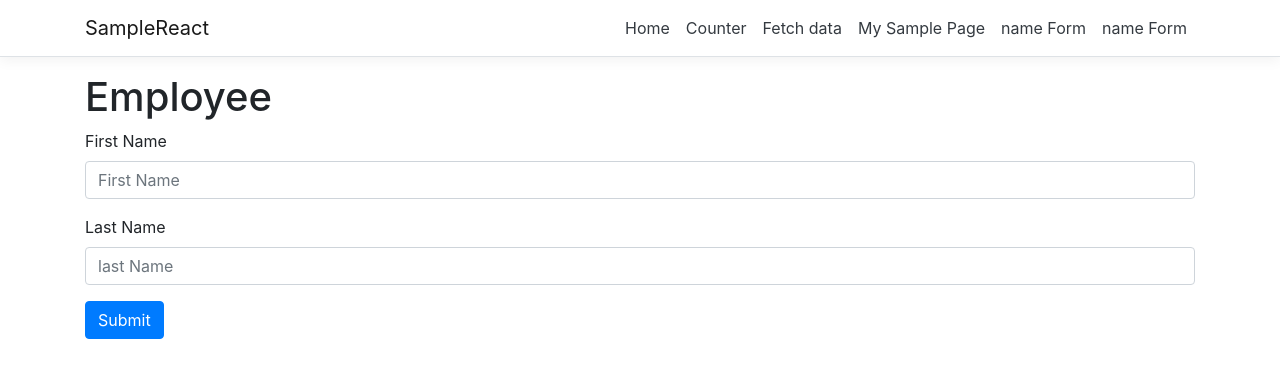
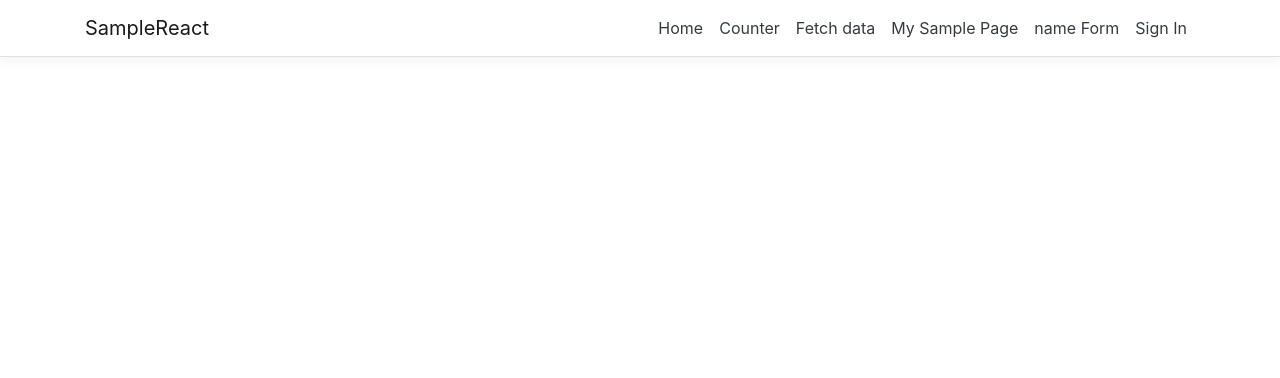
Before and after one commit to 23swift/SampleReact, a React (Create React App) app in the folder ClientApp/: page /newPage in a window 1280 px wide. Shown: the top 378 px of the page. Built offline with nearby package versions, Linux system fonts and the light colour scheme.

Commit message:
Formik Validations

```diff
--- a/ClientApp/package.json
+++ b/ClientApp/package.json
@@ -3,7 +3,7 @@
   "version": "0.1.0",
   "private": true,
   "dependencies": {
-    "bootstrap": "^4.1.3",
+    "bootstrap": "^4.3.1",
     "formik": "^1.5.2",
     "jquery": "3.3.1",
     "node-sass-chokidar": "^1.3.4",
--- a/ClientApp/src/App.js
+++ b/ClientApp/src/App.js
@@ -8,7 +8,7 @@ import {MySample} from './components/MySample';
 import {EmployeeForm} from './components/Employee/EmployeeForm';
 import{NewPage} from './components/NewPage'
 import {FormikPage} from './components/FormikPage'
-import './scss/custom.css'
+
 export default class App extends Component {
   static displayName = App.name;
 
@@ -20,7 +20,7 @@ export default class App extends Component {
         <Route path='/fetch-data' component={FetchData} />
         <Route path='/my-page' component={MySample} />
         <Route path='/nameForm' component={EmployeeForm} />
-        <Route path='/newPage' component={FormikPage} />
+        <Route path='/sign-in' component={FormikPage} />
 
       </Layout>
     );
--- a/ClientApp/src/components/FormikPage.js
+++ b/ClientApp/src/components/FormikPage.js
@@ -1,49 +1,77 @@
 import React from 'react';
-import { Formik,Field,ErrorMessage   } from 'formik';
+import { Form,Field,withFormik    } from 'formik';
+import $ from 'jquery';
 import * as Yup from 'yup';
-export  const FormikPage = () => (
-  <div>
-    <h1>Employee</h1>
-    <Formik
-      initialValues={{ firstName: '',lastName:'' }}
 
-      validationSchema={SignupSchema}
-      onSubmit={(values, actions) => {
-        setTimeout(() => {
-          alert(JSON.stringify(values, null, 2));
-          actions.setSubmitting(false);
-        }, 1000);
-      }}
-      >
+const isValidForm=(obj)=>{
+    return $.isEmptyObject(obj);
 
-      {({ errors, touched, isValidating,isSubmitting,dirty}) => (
-        <form >
-        <div   className= "form-group" >
-           <label className={errors.firstName && touched.firstName ?"text-danger" :""}>First Name</label>
-            <Field className={errors.firstName && touched.firstName ?"form-control is-invalid" :"form-control"} type="text" name="firstName" placeholder="First Name" />
-            <ErrorMessage name="firstName" render={msg => <span className="invalid-feedback">{msg}</span>} />
-        </div>
-        <div className="form-group">
-        <label className={errors.lastName && touched.lastName ?"text-danger" :""}>Last Name</label>
-        <Field className={errors.lastName && touched.lastName ?"form-control is-invalid" :"form-control"} type="text" name="lastName" placeholder="last Name" />
-        <ErrorMessage name="lastName" render={msg => <span className="invalid-feedback">{msg}</span>} />
-        </div>
+}
+const FormikPageTemplate =({values, touched, errors,isSubmitting }) =>
+  (<Form>
+      <h1>Sign in</h1>
 
-          <button type="submit" className="btn btn-primary" disabled={isSubmitting}>Submit</button>
-        </form>
-      )}
-    </Formik>
-  </div>
-);
-const SignupSchema = Yup.object().shape({
-    firstName: Yup.string()
-      .min(2, 'Too Short!')
-      .max(50, 'Too Long!')
-      .required('Required'),
-    lastName: Yup.string()
-      .min(2, 'Too Short!')
-      .max(10, 'Too Long!')
-      .required('Required')
+     <div className="form-group">
+
+     <label className={errors.name && touched.name?"text-danger":""} >Name</label>
+        <Field type="text"  className={errors.name && touched.name?"form-control  is-invalid":"form-control"} name="name"   />
+        {errors.name && touched.name && <span className="invalid-feedback">{errors.name}</span>  }
+     </div>
+     <div className="form-group">
+     <label className={errors.email && touched.email?"text-danger":""} >Email</label>
+          <Field type="email" className={errors.email && touched.email?"form-control  is-invalid":"form-control"}  name="email" />
+          {errors.email && touched.email && <span className="invalid-feedback">{errors.email}</span>  }
+     </div>
+     <div className="form-group">
+     <label className={errors.password && touched.password?"text-danger":""}>Password</label>
+          <Field type="password" className={errors.password && touched.password?"form-control  is-invalid":"form-control"}  name="password"  />
+          {errors.password && touched.password && <span className="invalid-feedback">{errors.password}</span>  }
+     </div>
+      <button type="submit" className="btn btn-primary" disabled={isValidForm(errors) && !isSubmitting ? "":"disabled"}>
+
+        {isSubmitting ? <span><span class="spinner-grow spinner-grow-sm" role="status" aria-hidden="true"></span> Please wait...</span>: "Submit"}
+      </button>
+
+   </Form>);
+
+  const SignupSchema=Yup.object().shape({
+    name:Yup.string()
+    .min(2,"Minimum of two Characters")
+    .max(20,"Maximum of 20 Characters")
+    .required('Name is Required'),
+    email:Yup.string()
+    .email('Invalid email')
+    .required('Email is Required'),
+    password:Yup.string().matches(/^(?=.*[a-z])(?=.*[A-Z])(?=.*\d)[a-zA-Z\d]{8,}$/, { excludeEmptyString: true,message:"Minimum eight characters, at least one uppercase letter, one lowercase letter and one number" })
+    .required('Password is Required')
+    .min(8,"Minimum of 8 Characters")
+
 
   });
+
+export const FormikPage = withFormik({
+  mapPropsToValues({ name,email,password}) {
+
+    return{
+        name:name || "",
+        email:email ||"",
+        password:password ||""
+    }
+  },
+  // Custom sync validation
+  validationSchema:SignupSchema
+  ,
+
+  handleSubmit: (values, { setSubmitting }) => {
+    setSubmitting(true);
+    setTimeout(() => {
+      alert(JSON.stringify(values.password, null, 2));
+      setSubmitting(false);
+    }, 3000);
+  },
+
+  displayName: 'BasicForm',
+})(FormikPageTemplate);
+
+
 export default FormikPage
--- a/ClientApp/src/components/NavMenu.js
+++ b/ClientApp/src/components/NavMenu.js
@@ -46,7 +46,7 @@ export class NavMenu extends Component {
                   <NavLink tag={Link} className="text-dark" to="/nameForm">name Form</NavLink>
                 </NavItem>
                 <NavItem>
-                  <NavLink tag={Link} className="text-dark" to="/newPage">name Form</NavLink>
+                  <NavLink tag={Link} className="text-dark" to="/sign-in">Sign In</NavLink>
                 </NavItem>
 
               </ul>
--- a/ClientApp/src/index.js
+++ b/ClientApp/src/index.js
@@ -1,5 +1,5 @@
 import 'bootstrap/dist/css/bootstrap.css';
-
+import './scss/custom.css'
 import React from 'react';
 import ReactDOM from 'react-dom';
 import { BrowserRouter } from 'react-router-dom';
--- a/ClientApp/src/scss/custom.css
+++ b/ClientApp/src/scss/custom.css
@@ -1,5 +1,5 @@
 .invalid-feedback {
-  display: none;
+  /* display: none; */
   width: 100%;
   margin-top: .25rem;
   font-size: 80%;
```
Also changed, not shown: 1 other file (tests, documents, lock files or other folders).
